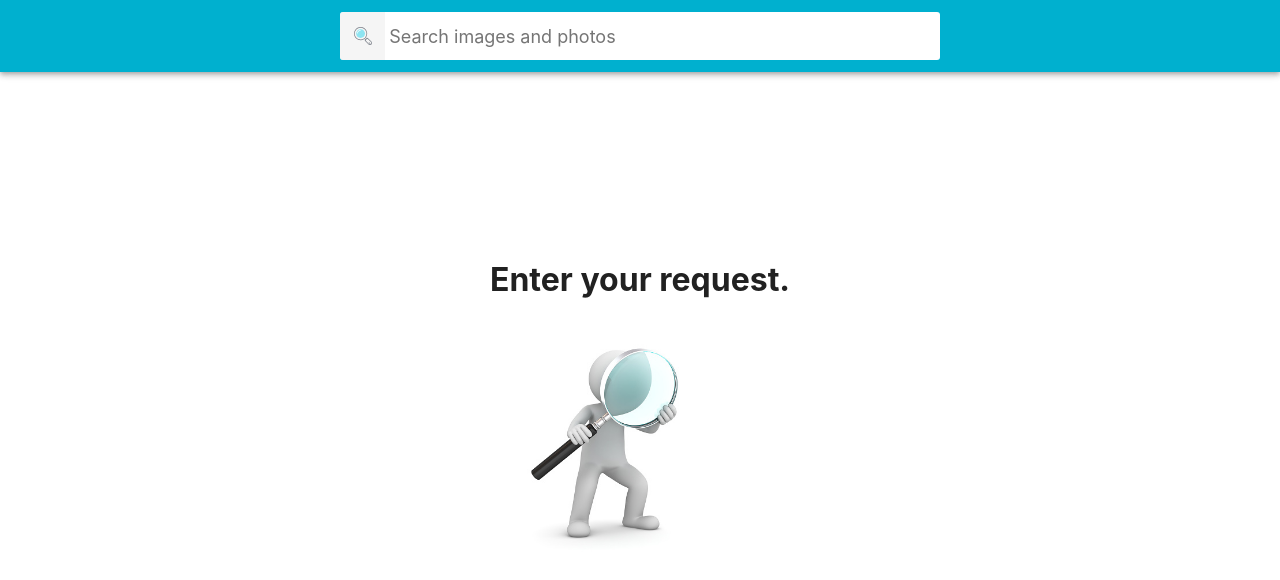
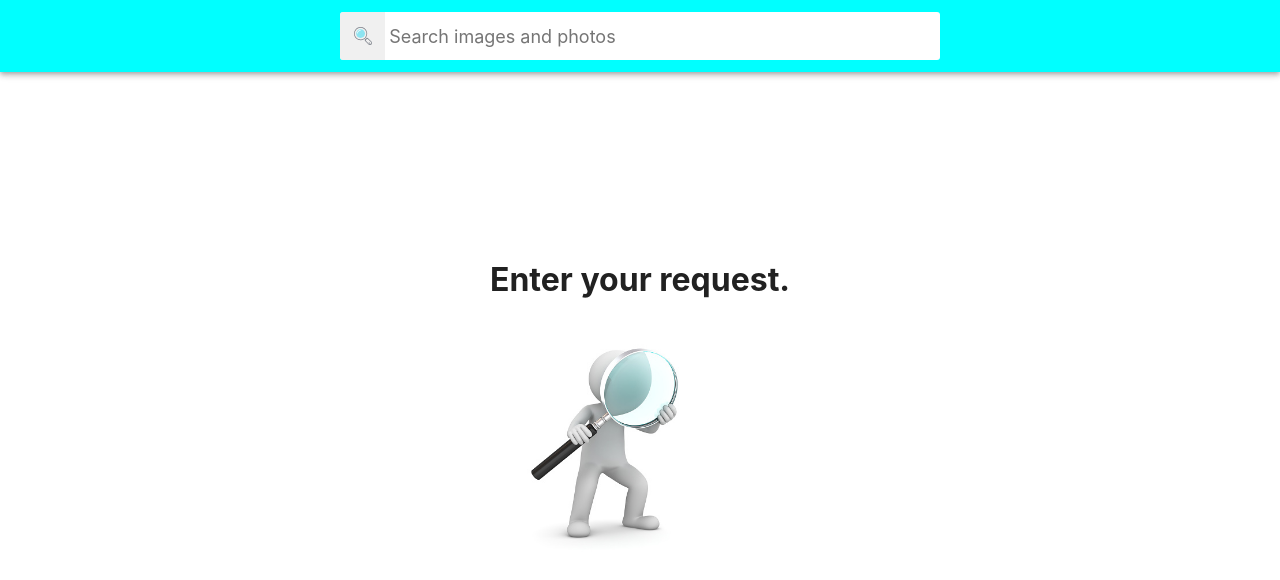
Before and after one commit to PolinaKrasovskaya/goit-react-hw-03-image-finder, a React (Create React App) app: page / in a window 1280 px wide. Shown: the top 580 px of the page. Built offline with nearby package versions, Linux system fonts and the light colour scheme.

Commit message:
image finder

```diff
--- a/src/components/Searchbar/Searchbar.module.css
+++ b/src/components/Searchbar/Searchbar.module.css
@@ -12,7 +12,7 @@
   padding-top: 12px;
   padding-bottom: 12px;
   color: #fff;
-  background-color: #00b0cf;
+  background-color: rgb(0, 255, 255);
   box-shadow: 0px 2px 4px -1px rgba(0, 0, 0, 0.2),
     0px 4px 5px 0px rgba(0, 0, 0, 0.14), 0px 1px 10px 0px rgba(0, 0, 0, 0.12);
 }
@@ -33,6 +33,7 @@
   height: 48px;
   border: 0;
   background-image: url('./search.svg');
+  background-color: rgb(231, 231, 231);
   background-size: 40%;
   background-repeat: no-repeat;
   background-position: center;
```
